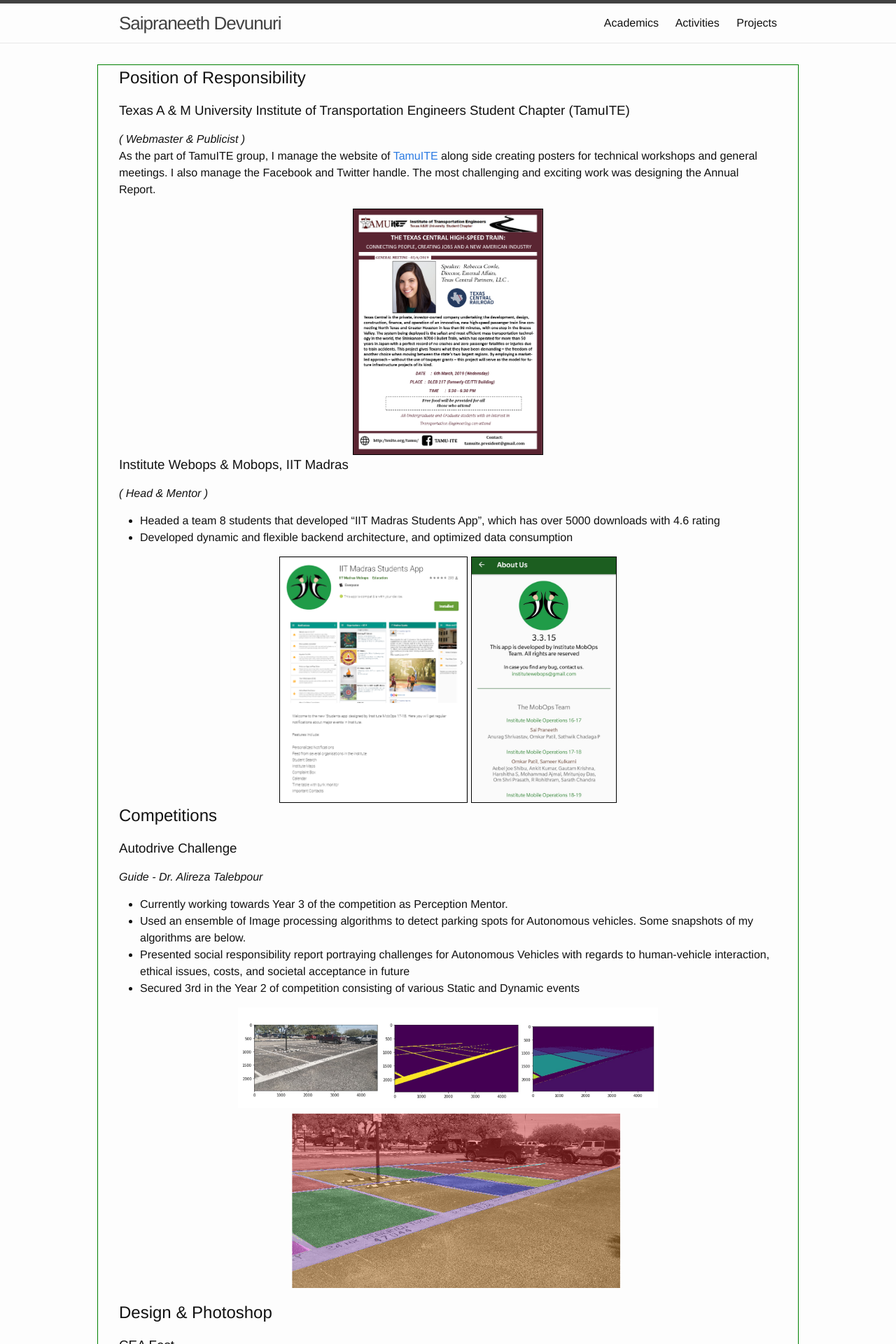
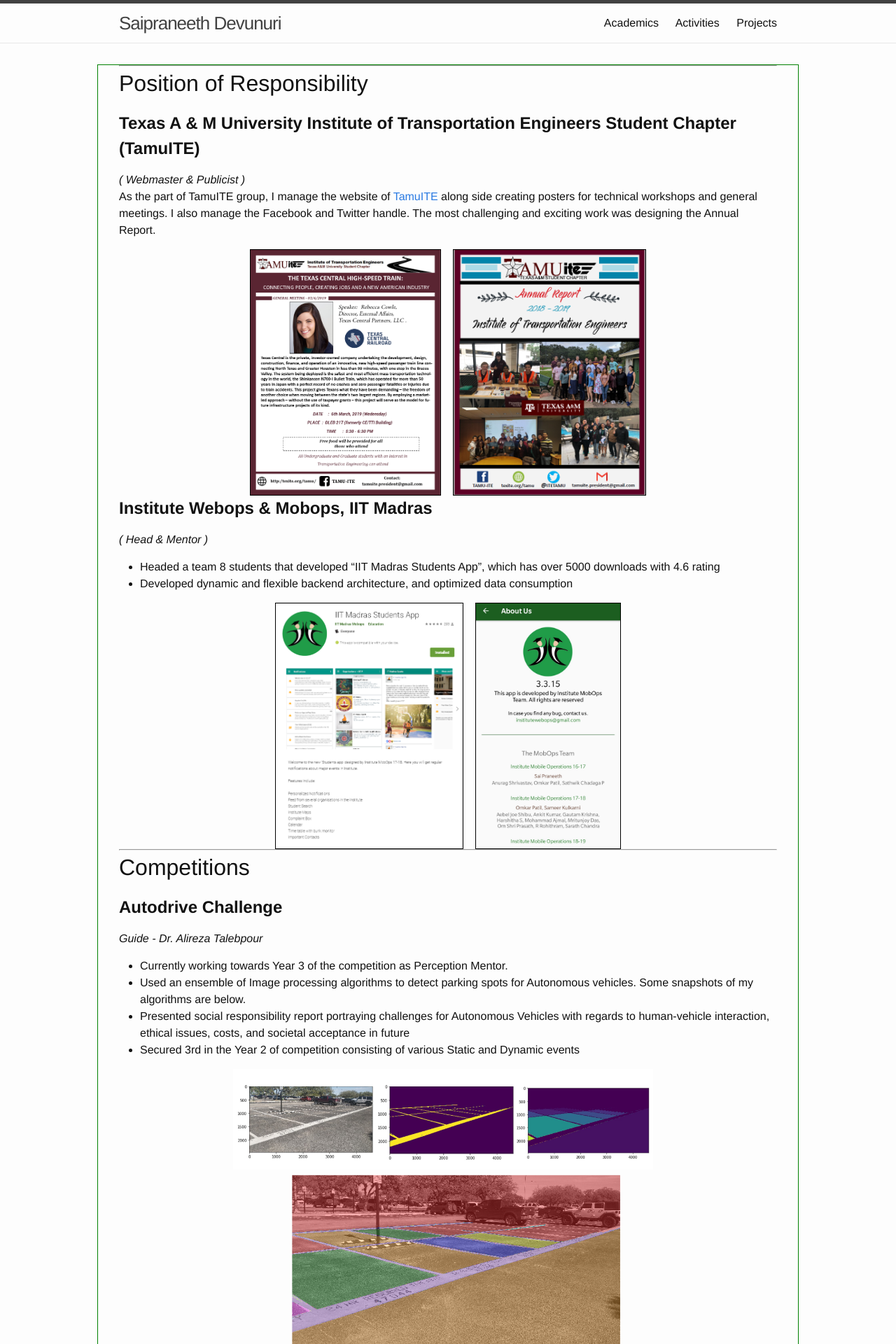
Before and after one commit to saipran7777/saipran7777.github.io, a Jekyll site: the page built from activities.md, in a window 1280 px wide. Shown: the top 1920 px of the page at 70% size. Built offline with Jekyll 4.4.1, drawn with Linux system fonts in a browser that asks for light colours.

```diff
--- a/activities.md
+++ b/activities.md
@@ -10,8 +10,9 @@ permalink: /activities
   border: 1px solid black
 }
 </style>
-## Position of Responsibility
-### Texas A & M University Institute of Transportation Engineers Student Chapter (TamuITE)
+---
+# Position of Responsibility
+## **Texas A & M University Institute of Transportation Engineers Student Chapter (TamuITE)**
 
 *( Webmaster & Publicist )* <br>
 As the part of TamuITE group, I manage the website of [TamuITE](http://texite.org/tamu/) along side creating posters for technical workshops and general meetings. I also manage the Facebook and Twitter handle. The most challenging and exciting work was designing the Annual Report.
@@ -23,10 +24,11 @@ As the part of TamuITE group, I manage the website of [TamuITE](http://texite.or
 </object> -->
 <center>
 <img class="act_image" src="/assets/general_meeting.jpg" alt="Me">
+&nbsp;&nbsp;
+<img class="act_image" src="/assets/annual_report.png" alt="Me">
 </center>
 
-
-### Institute Webops & Mobops, IIT Madras
+## **Institute Webops & Mobops, IIT Madras**
 
 *( Head & Mentor )* <br>
 -	Headed a team 8 students that developed “IIT Madras Students App”, which has over 5000 downloads with 4.6 rating
@@ -34,13 +36,13 @@ As the part of TamuITE group, I manage the website of [TamuITE](http://texite.or
 
 <center>
 <img class="act_image" src="/assets/students_app_0.png" alt="Me">
+&nbsp;&nbsp;
 <img class="act_image" src="/assets/students_app_1.png" alt="Me">
 </center>
 
-
-
-## Competitions
-### Autodrive Challenge
+---
+# Competitions
+## **Autodrive Challenge**
 *Guide - Dr. Alireza Talebpour*
 - Currently working towards Year 3 of the competition as Perception Mentor.
 - Used an ensemble of Image processing algorithms to detect parking spots for Autonomous vehicles. Some snapshots of my algorithms are below.
@@ -49,7 +51,7 @@ As the part of TamuITE group, I manage the website of [TamuITE](http://texite.or
 
 <center>
 <img style="max-width:600px;max-height:400px;" class="home" src="/assets/ref_park_image_1.jpg" alt="Me">
-
+&nbsp;&nbsp;
 <img style="max-width:500px;max-height:400px;" class="home" src="/assets/result_marked_1.jpg" alt="Me">
 </center>
 
@@ -57,37 +59,44 @@ As the part of TamuITE group, I manage the website of [TamuITE](http://texite.or
 
 ### Aggies Invent -->
 
-## Design & Photoshop
-### CEA Fest
+---
+# Design & Photoshop
+
+## **CEA Fest**
 *( Design & Creatives )* <br>
 
-
-## Hobbies
-### Drawings - Google Keep, Adobe Sketch
+---
+# Hobbies
+## **Drawings - Google Keep, Adobe Sketch**
 <center>
 <img class="act_image" src="/assets/paint1.jpg" alt="Me">
+&nbsp;&nbsp;
 <img class="act_image" src="/assets/paint2.jpg" alt="Me">
+&nbsp;&nbsp;
 <img class="act_image" src="/assets/paint3.jpg" alt="Me">
 </center>
 
-### Aerial Photography
+## **Aerial Photography**
 
 <center>
 <img class="act_image" src="/assets/drone_1.png" alt="Me">
+&nbsp;&nbsp;
 <img class="act_image" src="/assets/drone_2.jpg" alt="Me">
 </center>
 
 
-### Cycling
+## **Cycling**
 
 <center>
 <img class="act_image" src="/assets/cycle1.jpg" alt="Me">
+&nbsp;&nbsp;
 <img class="act_image" src="/assets/cycle2.jpg" alt="Me">
 </center>
 
-### Trekking/Camping
+## **Trekking/Camping**
 
 <center>
 <img class="act_image" src="/assets/trek_1.jpg" alt="Me">
+&nbsp;&nbsp;
 <img class="act_image" src="/assets/camp_1.jpg" alt="Me">
 </center>
```
Also changed, not shown: index.md (+2 -3 lines), projects.md (+11 -12 lines), assets/annual_report.png (added), assets/cea2.jpg (added), assets/cea3.jpg (added), assets/cea4.jpg (added), assets/cea6.jpg (added), assets/cea7.jpg (added), 2 other files.
